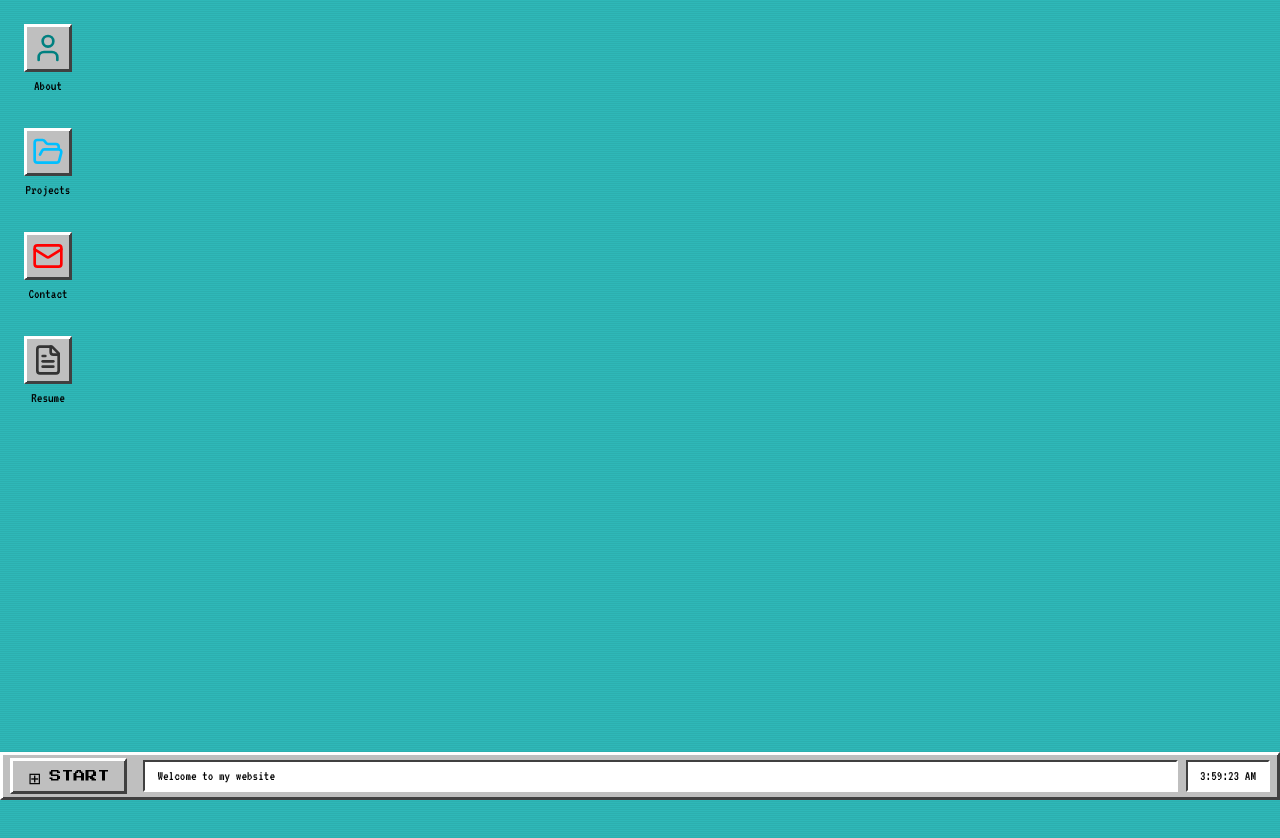
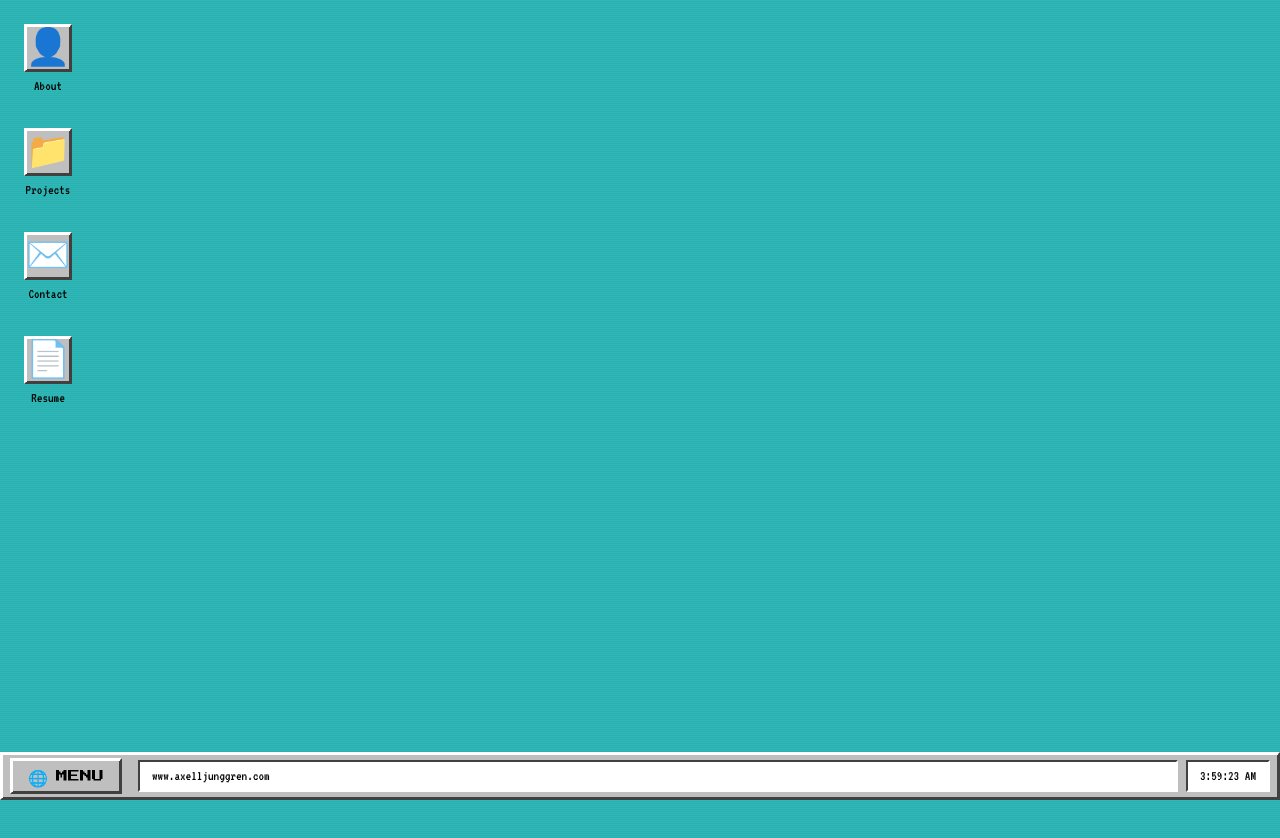
Before and after one commit to axelljun/retro-win-folio, a React (Vite) app: page / in a window 1280 px wide. Shown: the top 838 px of the page. Built offline with nearby package versions, Linux system fonts and the light colour scheme; the HTML template or start-up script is replaced by a standard one.

Commit message:
Refactor taskbar and icons

```diff
--- a/src/components/Taskbar.tsx
+++ b/src/components/Taskbar.tsx
@@ -13,11 +13,11 @@ export const Taskbar = () => {
   return (
     <div className="fixed bottom-0 left-0 right-0 h-12 bg-card window-border flex items-center px-2 gap-2 z-50">
       <button className="window-border bg-button-face px-4 py-1 font-pixel text-xs hover:bg-accent transition-colors flex items-center gap-2">
-        <span className="text-base">⊞</span>
-        START
+        <span className="text-base">🌐</span>
+        MENU
       </button>
       <div className="window-border-inset bg-input px-3 py-1 font-retro text-sm flex-1 ml-2">
-        Welcome to my website
+        www.axelljunggren.com
       </div>
       <div className="window-border-inset bg-input px-3 py-1 font-retro text-sm">
         {time.toLocaleTimeString()}
--- a/src/pages/Index.tsx
+++ b/src/pages/Index.tsx
@@ -1,7 +1,6 @@
 import { useState } from "react";
 import { DesktopIcon } from "@/components/DesktopIcon";
 import { Window } from "@/components/Window";
-import { User, FolderOpen, Mail, FileText } from "lucide-react";
 
 interface Project {
   id: string;
@@ -82,22 +81,22 @@ export default function Index() {
       {/* Desktop Icons */}
       <div className="fixed left-4 top-4 flex flex-col gap-4 z-10">
         <DesktopIcon
-          icon={<User className="w-8 h-8 text-primary" />}
+          icon={<span className="text-4xl">👤</span>}
           label="About"
           onClick={() => openWindow("about")}
         />
         <DesktopIcon
-          icon={<FolderOpen className="w-8 h-8 text-accent" />}
+          icon={<span className="text-4xl">📁</span>}
           label="Projects"
           onClick={() => openWindow("projects")}
         />
         <DesktopIcon
-          icon={<Mail className="w-8 h-8 text-destructive" />}
+          icon={<span className="text-4xl">✉️</span>}
           label="Contact"
           onClick={() => openWindow("contact")}
         />
         <DesktopIcon
-          icon={<FileText className="w-8 h-8 text-muted-foreground" />}
+          icon={<span className="text-4xl">📄</span>}
           label="Resume"
           onClick={() => openWindow("resume")}
         />
```
